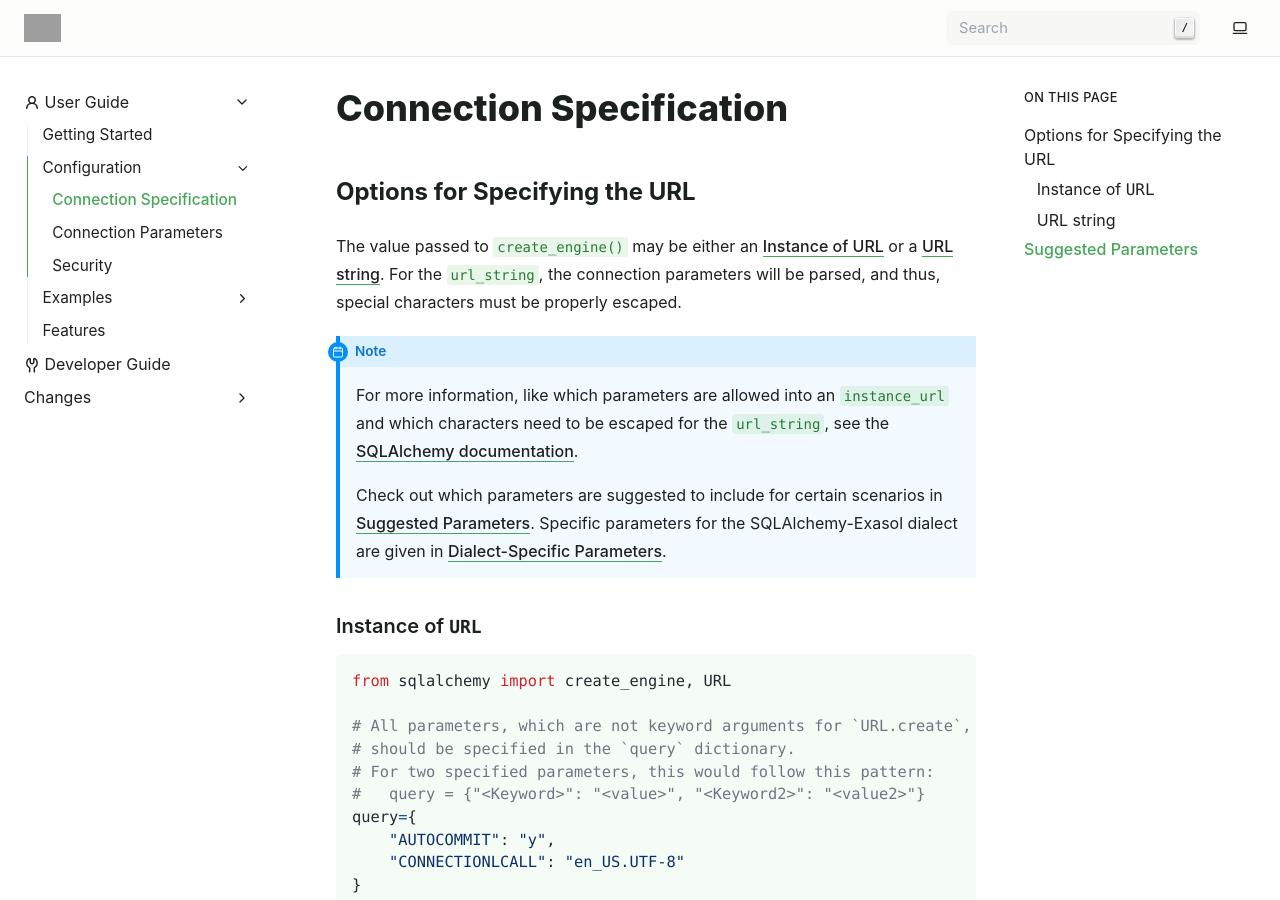
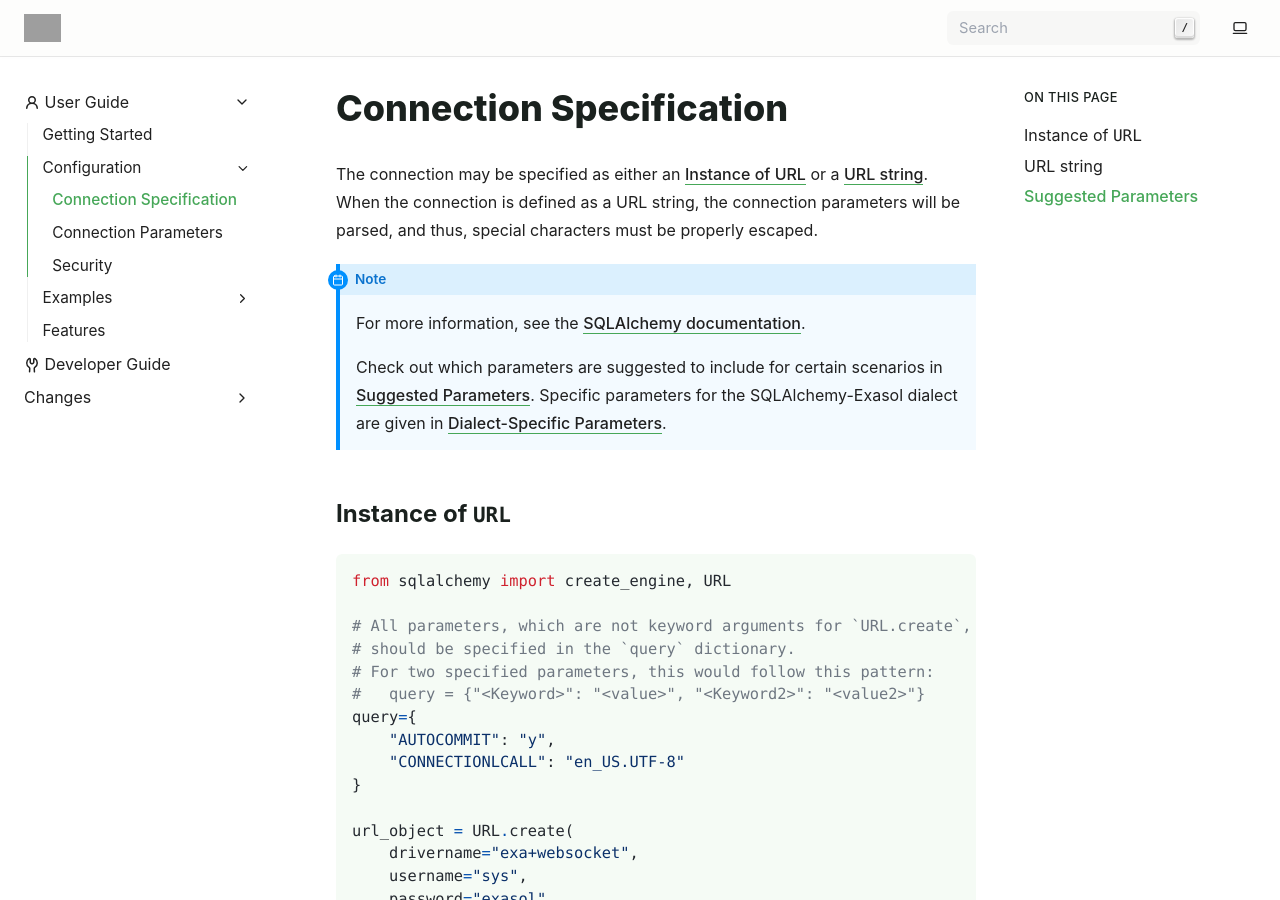
Before and after one commit to exasol/sqlalchemy-exasol, a Sphinx documentation site: the page built from doc/user_guide/configuration/connection_specification.rst, in a window 1280 px wide and 900 px high. Built offline with Sphinx 7.4.7, drawn with Linux system fonts in a browser that asks for light colours; some of the changed text lies outside the part shown; grey boxes are pictures that could not be loaded.

Commit message:
Reduce duplicate information

```diff
--- a/doc/user_guide/configuration/connection_parameters.rst
+++ b/doc/user_guide/configuration/connection_parameters.rst
@@ -15,8 +15,7 @@ SQLAlchemy Parameters
 Dialect-Specific Parameters
 ---------------------------
 The table below lists additional parameters that are specific to the SQLAlchemy-Exasol
-dialect and gives the values as needed for the :ref:`instance_url`. One or more
-specified parameters may be passed to the connection URL as described in :ref:`specifying_url`.
+dialect and gives the values as needed for the :ref:`instance_url`.
 
 .. list-table::
    :header-rows: 1
--- a/doc/user_guide/configuration/connection_specification.rst
+++ b/doc/user_guide/configuration/connection_specification.rst
@@ -3,19 +3,12 @@
 Connection Specification
 ========================
 
-.. _specifying_url:
-
-Options for Specifying the URL
-------------------------------
-
-The value passed to ``create_engine()`` may be either an :ref:`instance_url`
-or a :ref:`url_string`. For the ``url_string``, the connection parameters will be
+The connection may be specified as either an :ref:`instance_url` or a :ref:`url_string`.
+When the connection is defined as a URL string, the connection parameters will be
 parsed, and thus, special characters must be properly escaped.
 
 .. note::
-    For more information, like which parameters are allowed into an ``instance_url``
-    and which characters need to be escaped for the ``url_string``, see
-    the `SQLAlchemy documentation <https://docs.sqlalchemy.org/en/20/core/engines.html>`__.
+    For more information, see the `SQLAlchemy documentation <https://docs.sqlalchemy.org/en/20/core/engines.html>`__.
 
     Check out which parameters are suggested to include for certain scenarios in :ref:`suggested_parameters`.
     Specific parameters for the SQLAlchemy-Exasol dialect are given in :ref:`dialect_specific_params`.
@@ -79,11 +72,10 @@ URL string
 .. _suggested_parameters:
 
 Suggested Parameters
---------------------
+^^^^^^^^^^^^^^^^^^^^
 
 The table below suggests selected parameters for specific scenarios and gives the values
-as needed for the :ref:`instance_url`. One or more specified parameters may be passed to
-the connection URL as described in :ref:`specifying_url`.
+as needed for the :ref:`instance_url`.
 
 .. list-table::
    :header-rows: 1
```
